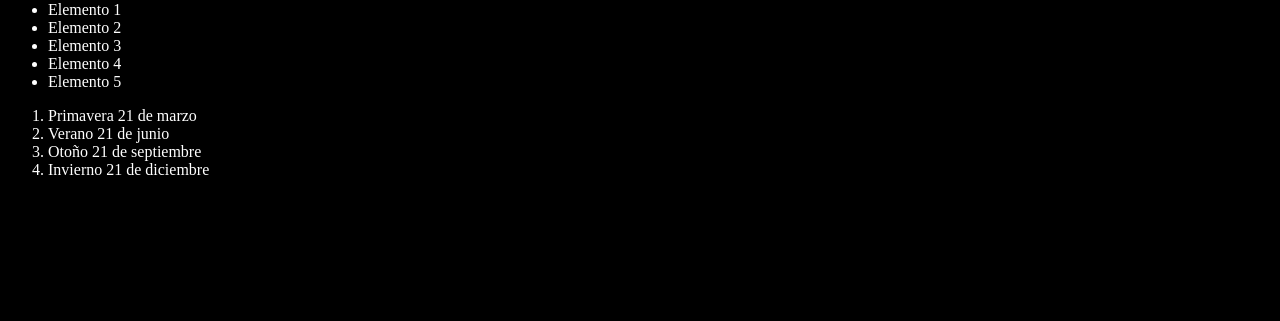
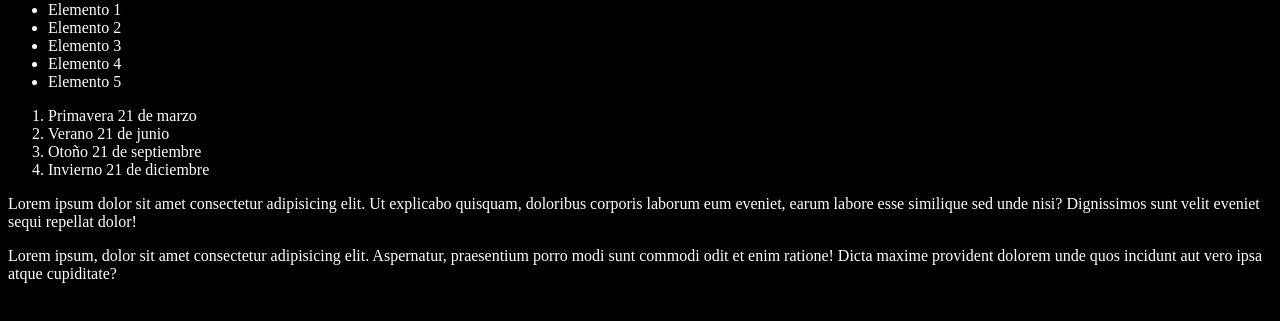
Before and after one commit to LoradarOfLordran/curso-github, a plain HTML site: page index.html in a window 1280 px wide. Shown: the part 79-400 px from the top of the page. Drawn offline with Linux system fonts and the light colour scheme.

Commit message:
Agregando dos parrafos

```diff
--- a/index.html
+++ b/index.html
@@ -22,6 +22,8 @@
     <li>Otoño 21 de septiembre</li>
     <li>Invierno 21 de diciembre</li>
   </ol>
+  <p>Lorem ipsum dolor sit amet consectetur adipisicing elit. Ut explicabo quisquam, doloribus corporis laborum eum eveniet, earum labore esse similique sed unde nisi? Dignissimos sunt velit eveniet sequi repellat dolor!</p>
+  <p>Lorem ipsum, dolor sit amet consectetur adipisicing elit. Aspernatur, praesentium porro modi sunt commodi odit et enim ratione! Dicta maxime provident dolorem unde quos incidunt aut vero ipsa atque cupiditate?</p>
   <script src="./index.js"></script>
 </body>
 </html>
```
